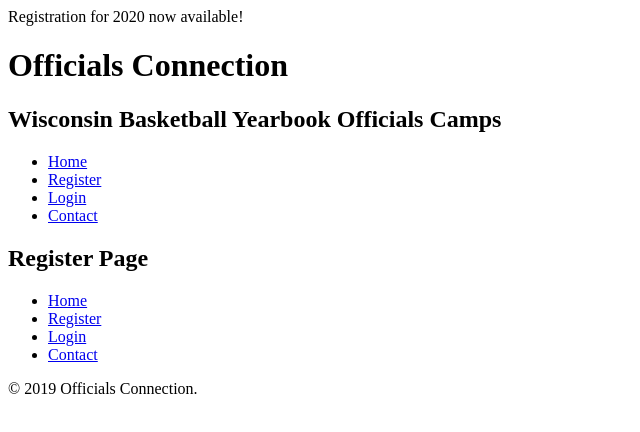
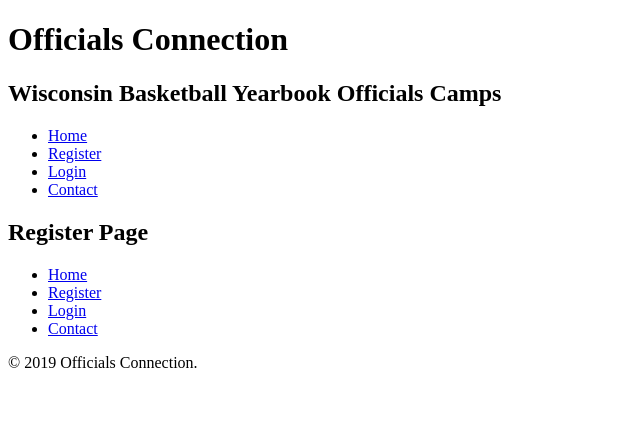
Before and after one commit to seanhasenstein/officials-connection-old, a Next.js app: page /register in a window 1280 px wide. Shown: the top 432 px of the page, without its empty margins (0-640 px from the left). Built offline with nearby package versions, Linux system fonts and the light colour scheme.

Commit message:
add next/head data for each route

```diff
--- a/components/Header.js
+++ b/components/Header.js
@@ -1,10 +1,11 @@
+import { withRouter } from 'next/router';
 import Nav from './Nav';
 import Announcement from './Announcment';
 import Brand from './Brand';
 
-const Header = () => (
+const Header = ({ router }) => (
   <>
-    <Announcement />
+    {router.pathname !== '/register' ? <Announcement /> : null}
     <header>
       <Brand />
       <Nav />
@@ -12,4 +13,4 @@ const Header = () => (
   </>
 );
 
-export default Header;
+export default withRouter(Header);
--- a/components/Layout.js
+++ b/components/Layout.js
@@ -1,12 +1,21 @@
+import Head from 'next/head';
 import Header from './Header';
 import Footer from './Footer';
 
-const Layout = ({ children }) => (
-  <>
-    <Header />
-    <div>{children}</div>
-    <Footer />
-  </>
-);
+const Layout = ({ children }) => {
+  return (
+    <>
+      <Head>
+        <title key="title">
+          Officials Connection - Wisconsin Basketball Yearbook Officials Camps
+        </title>
+        <link rel="icon" href="/favicon.ico" />
+      </Head>
+      <Header />
+      <main>{children}</main>
+      <Footer />
+    </>
+  );
+};
 
 export default Layout;
--- a/pages/dashboard.js
+++ b/pages/dashboard.js
@@ -1,6 +1,12 @@
+import Head from 'next/head';
+
 const Dashboard = () => {
   return (
     <div>
+      <Head>
+        <title>Dashboard - Officials Connection</title>
+        <link rel="icon" href="/favicon.ico" />
+      </Head>
       <h3>This will be the admin dashboard logged in page...</h3>
     </div>
   );
--- a/pages/index.js
+++ b/pages/index.js
@@ -1,14 +1,8 @@
-import Head from 'next/head';
 import Layout from '../components/Layout';
 import Hero from '../components/Hero';
 
 const Home = () => (
   <>
-    <Head>
-      <title>Home</title>
-      <link rel="icon" href="/favicon.ico" />
-    </Head>
-
     <Layout>
       <Hero />
     </Layout>
--- a/pages/login.js
+++ b/pages/login.js
@@ -1,8 +1,13 @@
+import Head from 'next/head';
 import Brand from '../components/Brand';
 
 const Login = () => {
   return (
     <>
+      <Head>
+        <title>Login - Officials Connection</title>
+        <link rel="icon" href="/favicon.ico" />
+      </Head>
       <Brand />
       <main>
         <h3>Login Page</h3>
--- a/pages/register.js
+++ b/pages/register.js
@@ -1,11 +1,13 @@
+import Head from 'next/head';
 import Layout from '../components/Layout';
 
 const Register = () => {
   return (
     <Layout>
-      <main>
-        <h2>Register Page</h2>
-      </main>
+      <Head>
+        <title key="title">{'Register - Officials Connection'}</title>
+      </Head>
+      <h2>Register Page</h2>
     </Layout>
   );
 };
```
Also changed, not shown: pages/contact.js (+5 -3 lines).
